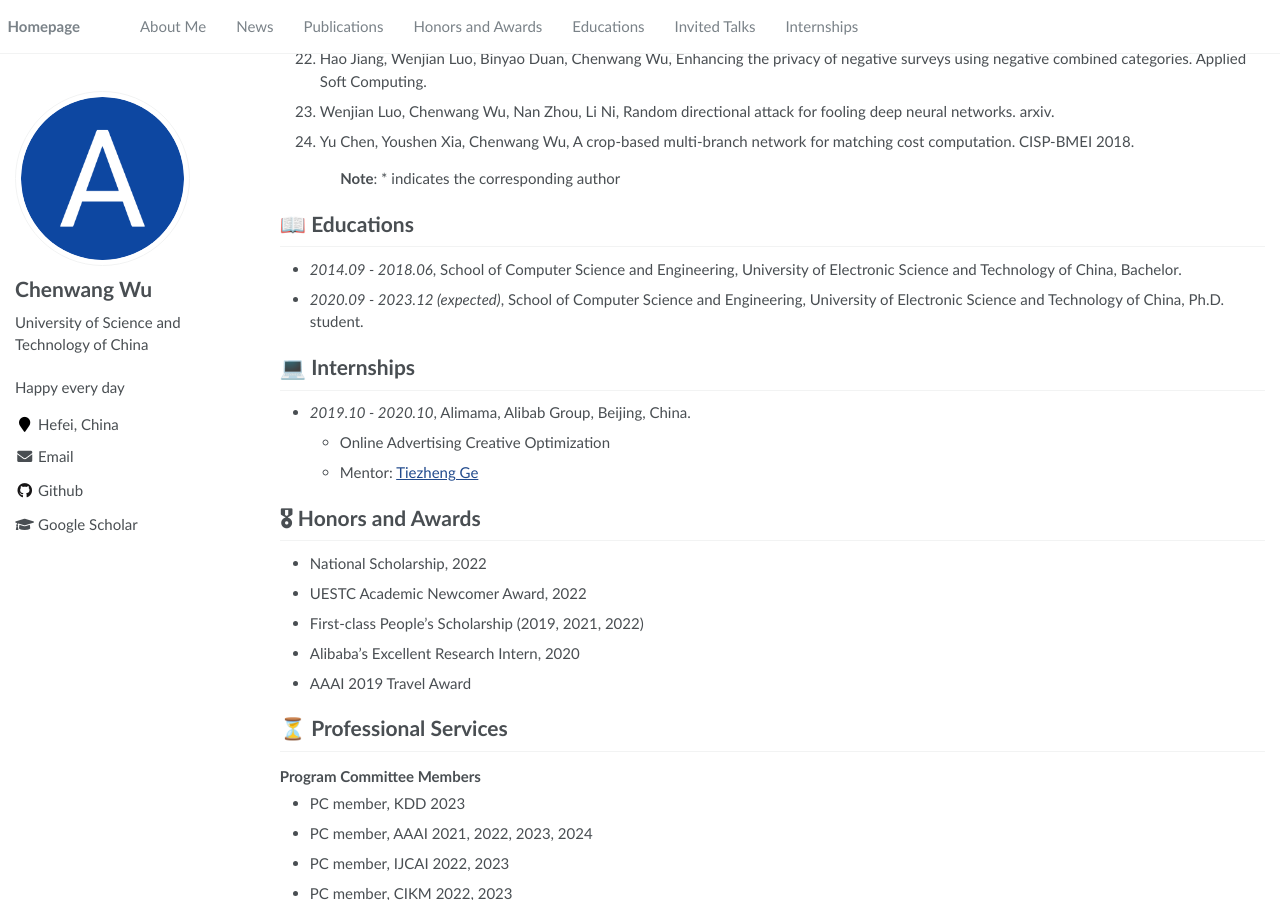
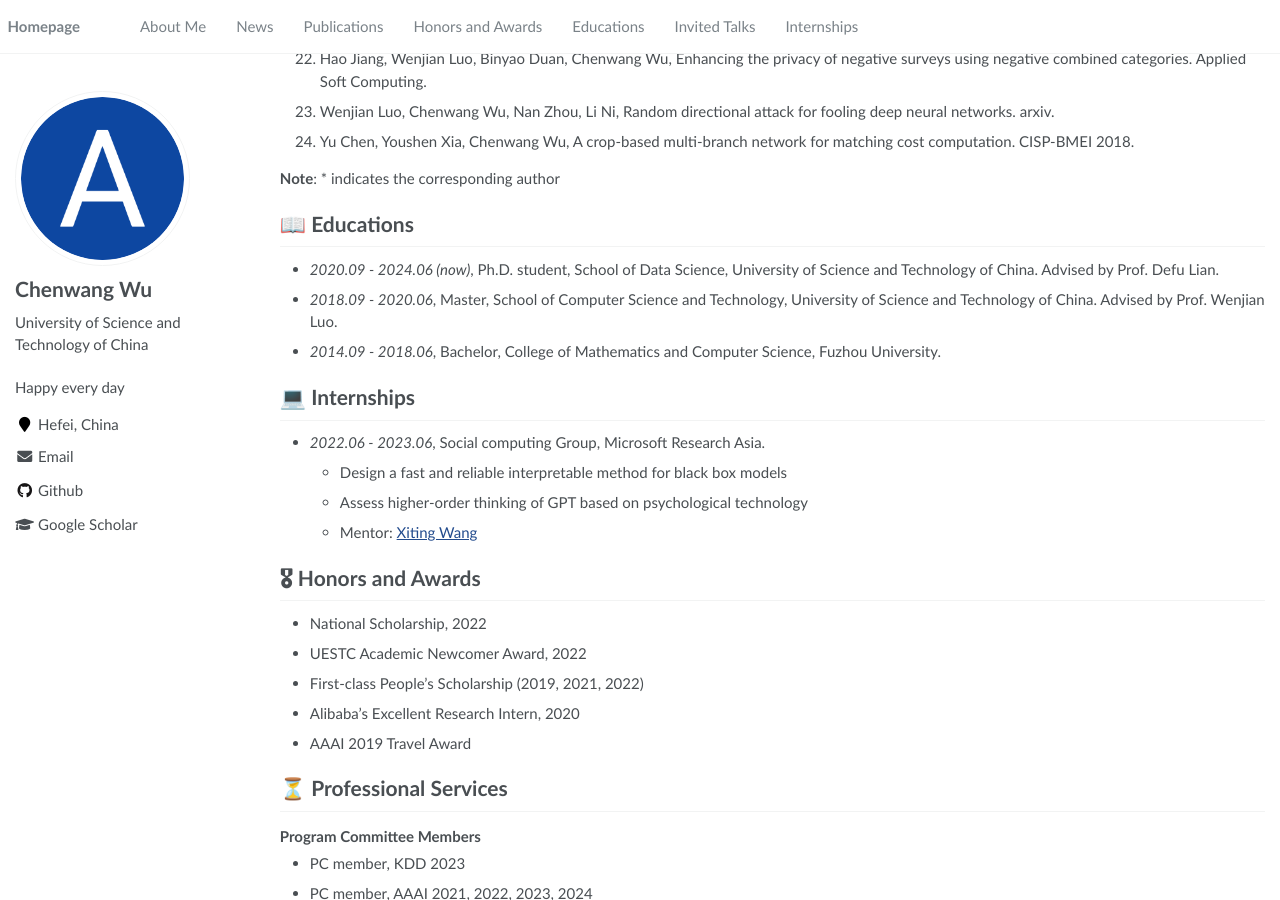
Before and after one commit to Daftstone/Daftstone.github.io, a Jekyll site: the page built from _pages/about.md, in a window 1280 px wide and 900 px high, scrolled down 1294 px. Built offline with Jekyll 4.4.1, drawn with Linux system fonts in a browser that asks for light colours.

Commit message:
Update about.md

```diff
--- a/_pages/about.md
+++ b/_pages/about.md
@@ -50,18 +50,20 @@ My research interests include data mining, especially on recommender System Secu
 23. Wenjian Luo, Chenwang Wu, Nan Zhou, Li Ni, Random directional attack for fooling deep neural networks. arxiv.
 24. Yu Chen, Youshen Xia, Chenwang Wu, A crop-based multi-branch network for matching cost computation. CISP-BMEI 2018.
 
-&emsp; &emsp; &emsp; &emsp; **Note**: * indicates the corresponding author
+**Note**: * indicates the corresponding author
 
 # 📖 Educations
 
-- *2014.09 - 2018.06*, School of Computer Science and Engineering, University of Electronic Science and Technology of China, Bachelor.
-- *2020.09 - 2023.12 (expected)*, School of Computer Science and Engineering, University of Electronic Science and Technology of China, Ph.D. student.
+- *2020.09 - 2024.06 (now)*, Ph.D. student, School of Data Science, University of Science and Technology of China. Advised by Prof. Defu Lian.
+- *2018.09 - 2020.06*, Master, School of Computer Science and Technology, University of Science and Technology of China. Advised by Prof. Wenjian Luo.
+- *2014.09 - 2018.06*, Bachelor, College of Mathematics and Computer Science, Fuzhou University.
 
 # 💻 Internships
 
-- *2019.10 - 2020.10*, Alimama, Alibab Group, Beijing, China.
-  - Online Advertising Creative Optimization
-  - Mentor: [Tiezheng Ge](https://scholar.google.com/citations?user=db5ZTlMAAAAJ&hl=en)
+- *2022.06 - 2023.06*, Social computing Group, Microsoft Research Asia.
+  - Design a fast and reliable interpretable method for black box models
+  - Assess higher-order thinking of GPT based on psychological technology
+  - Mentor: [Xiting Wang](https://scholar.google.com.hk/citations?user=urC8meQAAAAJ)
 
 # 🎖 Honors and Awards
 
```
